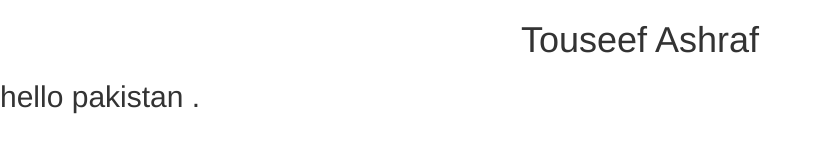
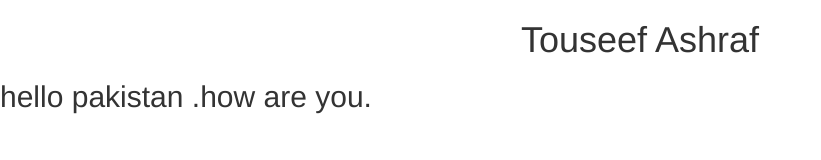
Before and after one commit to touseefashraf/touash, a plain HTML site: page index.html in a window 1280 px wide. Shown: the whole page, without its empty margins (0-821 px from the left). Drawn offline with nearby package versions, Linux system fonts and the light colour scheme.

Commit message:
how are you added

```diff
--- a/index.html
+++ b/index.html
@@ -13,7 +13,7 @@
     </head>
     <body>
         <h1 class="text-center">Touseef Ashraf</h1>
-        <h2>hello pakistan .</h2>
+        <h2>hello pakistan .how are you.</h2>
 
         <!-- jQuery. -->
         <script src="https://ajax.googleapis.com/ajax/libs/jquery/1.12.4/jquery.min.js"></script>
```
